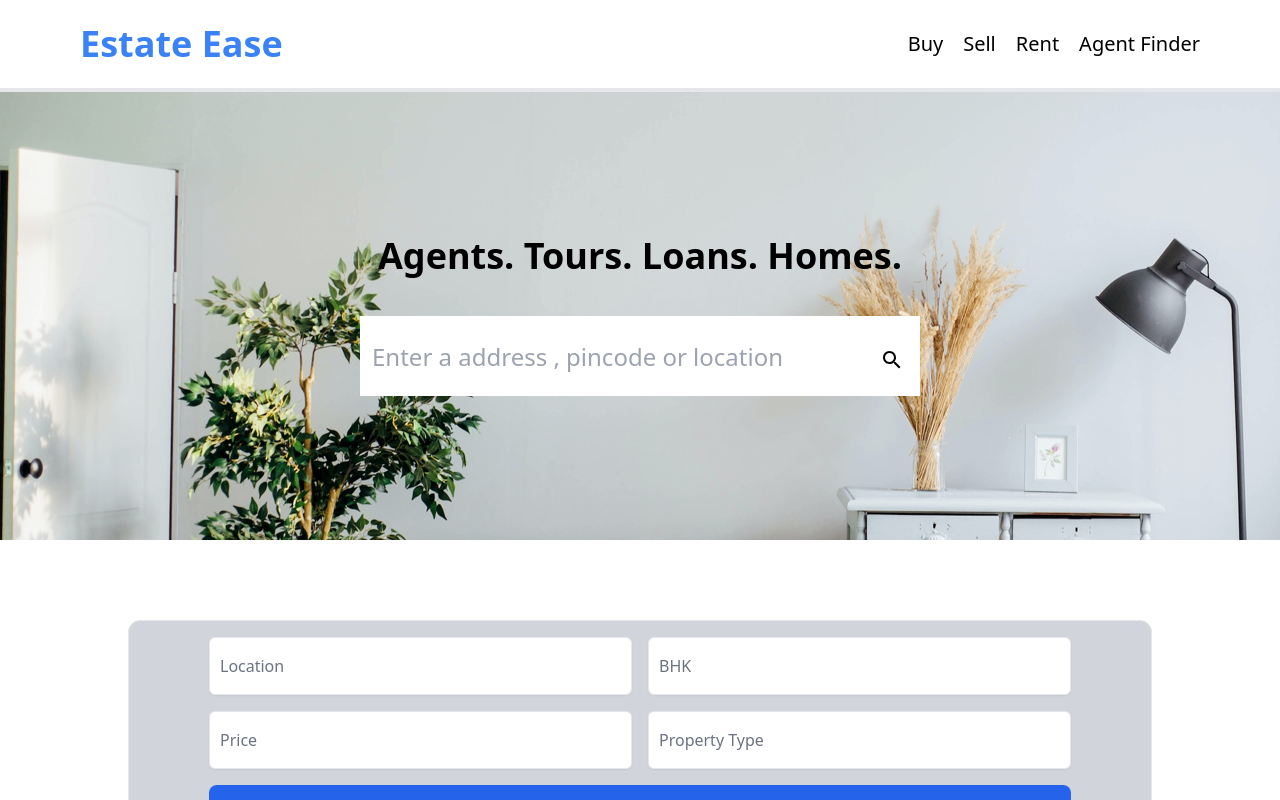
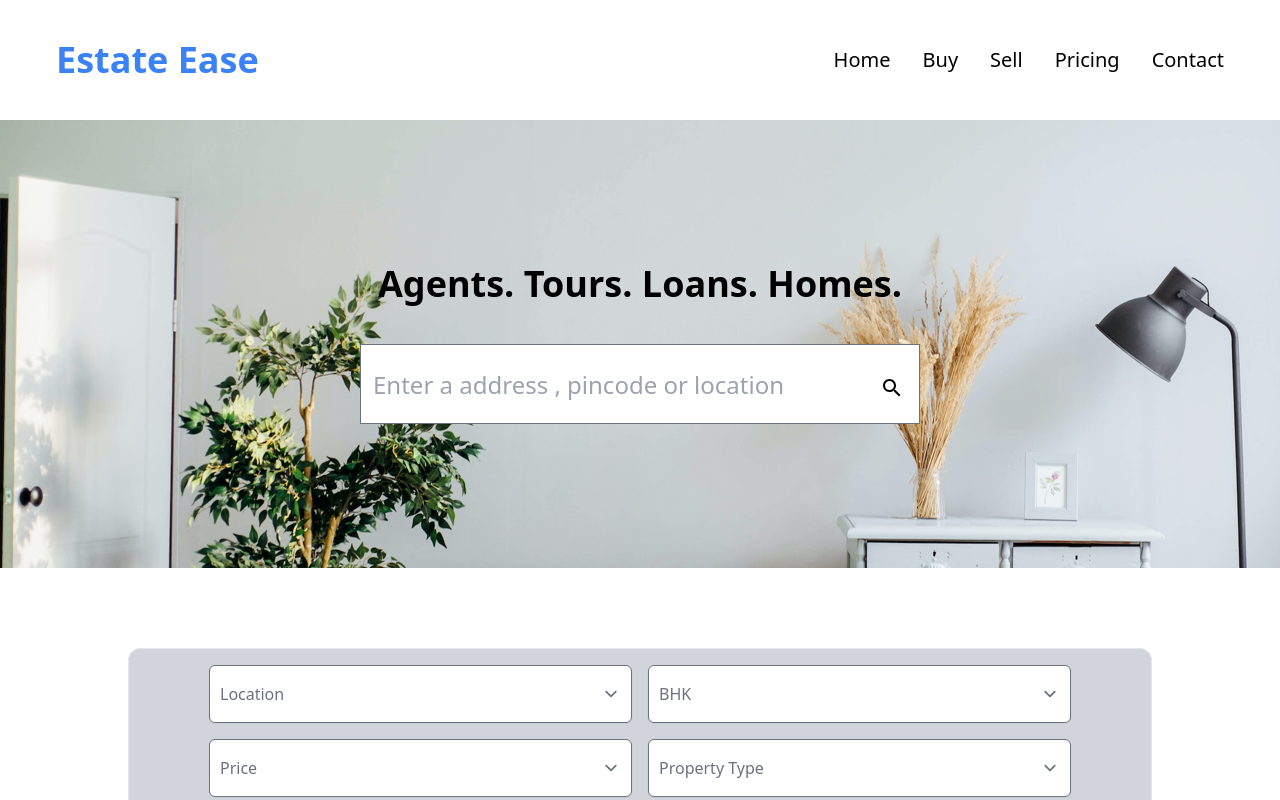
Before and after one commit to THEYASHGAUR/real-estate, a React (Vite) app: page / in a window 1280 px wide. Shown: the top 800 px of the page. Built offline with nearby package versions, Linux system fonts and the light colour scheme.

Commit message:
updated header

```diff
--- a/index.html
+++ b/index.html
@@ -4,10 +4,12 @@
     <meta charset="UTF-8" />
     <link rel="icon" type="image/svg+xml" href="/vite.svg" />
     <meta name="viewport" content="width=device-width, initial-scale=1.0" />
+    <link href="https://cdnjs.cloudflare.com/ajax/libs/flowbite/1.8.0/flowbite.min.css"  rel="stylesheet" />
     <title>Estate Ease</title>
   </head>
   <body>
     <div id="root"></div>
+    <script src="https://cdnjs.cloudflare.com/ajax/libs/flowbite/1.8.0/flowbite.min.js"></script>
     <script type="module" src="/src/main.jsx"></script>
   </body>
 </html>
--- a/src/components/Header.jsx
+++ b/src/components/Header.jsx
@@ -1,78 +1,83 @@
-// // import React from 'react';
+
+// import { useState } from 'react';
 // import MenuIcon from '@mui/icons-material/Menu';
 // import CloseIcon from '@mui/icons-material/Close';
 
-// const Header = () => {
-//     return (
-//         <div className="bg-white  border-b-4 h-auto md:h-28">
-//             <div className="p-4 md:p-6 flex flex-col md:flex-row items-center justify-between">
-//                 <div className="logo">
-//                     <p className="text-blue-500 font-extrabold text-2xl md:text-4xl">Estate Ease</p>
-//                 </div>
-//                 {/* menu */}
-//                 <nav className="mt-4 md:mt-0">
-//                     <ul className="flex flex-col md:flex-row md:items-center gap-2 md:gap-5">
-//                         <button className="text-base md:text-xl font-sans">Buy</button>
-//                         <button className="text-base md:text-xl font-sans">Sell</button>
-//                         <button className="text-base md:text-xl font-sans">Rent</button>
-//                         <button className="text-base md:text-xl font-sans">Agent Finder</button>
-//                     </ul>
-//                 </nav>
+const Header = () => {
+    // const [isMenuOpen, setIsMenuOpen] = useState(false);
 
-//                 <div className='hidden'>
-//                     <MenuIcon />
-//                 </div>
-//                 <div className='hidden'>
-//                     <CloseIcon />
-//                 </div>
-//             </div>
-//         </div>
-//     );
+    // const toggleMenu = () => {
+    //     setIsMenuOpen(!isMenuOpen);
     // };
 
-// export default Header;
+    return (
+        <>
 
+            {/* <div className="bg-white border-b-4 "> */}
+                {/* <div className=" lg:px-20 p-4  flex flex-row md:flex   items-center justify-between md:p-6  sm:flex "> */}
+                    {/* <div className="logo">
+                        <p className="text-blue-500 font-extrabold text-2xl md:text-4xl">Estate Ease</p>
+                    </div> */}
 
-import { useState } from 'react';
-import MenuIcon from '@mui/icons-material/Menu';
-import CloseIcon from '@mui/icons-material/Close';
-
-const Header = () => {
-    const [isMenuOpen, setIsMenuOpen] = useState(false);
-
-    const toggleMenu = () => {
-        setIsMenuOpen(!isMenuOpen);
-    };
-
-    return (
-        <div className="bg-white border-b-4 ">
-            <div className=" lg:px-20 p-4  flex flex-row md:flex   items-center justify-between md:p-6  sm:flex ">
-                <div className="logo">
-                    <p className="text-blue-500 font-extrabold text-2xl md:text-4xl">Estate Ease</p>
-                </div>
-
-                <div className='md:flex-col'>
+                    {/* <div className='md:flex-col'>
                         {/* Menu icon for mobile */}
-                    <div className="md:hidden">
+                    {/* <div className="md:hidden">
                             {isMenuOpen ? (
                                 <CloseIcon onClick={toggleMenu} className="text-xl cursor-pointer" />
                             ) : (
                                 <MenuIcon onClick={toggleMenu} className="text-xl cursor-pointer" />
                             )}
-                    </div>
+                        </div> */}
 
                     {/* Menu for tablet and desktop */}
-                    <nav className={`mt-4 md:mt-0 ${isMenuOpen ? 'block' : 'hidden'} md:flex md:items-center`}>
+                    {/* <nav className={`mt-4 md:mt-0 ${isMenuOpen ? 'block' : 'hidden'} md:flex md:items-center`}>
                             <ul className="flex flex-col md:flex-row md:items-center gap-2 md:gap-5">
                                 <button className="text-base md:text-xl font-sans">Buy</button>
                                 <button className="text-base md:text-xl font-sans">Sell</button>
                                 <button className="text-base md:text-xl font-sans">Rent</button>
                                 <button className="text-base md:text-xl font-sans">Agent Finder</button>
                             </ul>
-                    </nav>
+                        </nav> */}
+                {/* </div> */}
+            {/* </div> */}
+
+
+
+            <nav className="bg-white border-gray-200 dark:bg-white">
+                <div className="max-w-screen-xl flex flex-wrap items-center justify-between mx-10 py-10 p-4">
+                    <a href="/" className="flex items-center">
+                        {/* <img src="https://flowbite.com/docs/images/logo.svg" className="h-8 mr-3" alt="Flowbite Logo" /> */}
+                        <span className="self-center  font-semibold whitespace-nowrap text-blue-500 text-4xl">Estate Ease</span>
+                    </a>
+                    <button data-collapse-toggle="navbar-default" type="button" className="inline-flex items-center p-2 w-10 h-10 justify-center text-sm text-gray-500 rounded-lg md:hidden hover:bg-gray-100 focus:outline-none focus:ring-2 focus:ring-gray-200 dark:text-gray-400 dark:hover:bg-gray-700 dark:focus:ring-gray-600" aria-controls="navbar-default" aria-expanded="false">
+                        <span className="sr-only">Open main menu</span>
+                        <svg className="w-5 h-5" aria-hidden="true" xmlns="http://www.w3.org/2000/svg" fill="none" viewBox="0 0 17 14">
+                            <path stroke="currentColor" strokeLinecap="round" strokeLinejoin="round" strokeWidth="2" d="M1 1h15M1 7h15M1 13h15" />
+                        </svg>
+                    </button>
+                    <div className="hidden w-full md:block md:w-auto" id="navbar-default">
+                        <ul className="font-medium flex flex-col p-4 md:p-0 mt-4 border border-gray-100 rounded-lg bg-gray-50 md:flex-row md:space-x-8 md:mt-0 md:border-0 md:bg-white md:dark:bg-white dark:border-white">
+                            <li>
+                                <a href="#" className="block py-2 pl-3 pr-4 text-black bg-white rounded md:bg-transparent md:text-black md:p-0 dark:text-black md:dark:text-black text-xl" aria-current="page">Home</a>
+                            </li>
+                            <li>
+                                <a href="#" className="block py-2 pl-3 pr-4 text-black rounded hover:bg-gray-100 md:hover:bg-transparent md:border-0 md:text-black md:hover:text-blue-700 md:p-0 dark:text-black md:dark:hover:text-blue-500 dark:hover:bg-gray-700 dark:hover:text-white md:dark:hover:bg-transparent text-xl">Buy</a>
+                            </li>
+                            <li>
+                                <a href="#" className="block py-2 pl-3 pr-4 text-black rounded hover:bg-gray-100 md:hover:bg-transparent md:border-0 md:text-black md:hover:text-blue-700 md:p-0 dark:text-black md:dark:hover:text-blue-500 dark:hover:bg-gray-700 dark:hover:text-white md:dark:hover:bg-transparent text-xl">Sell</a>
+                            </li>
+                            <li>
+                                <a href="#" className="block py-2 pl-3 pr-4 text-black rounded hover:bg-gray-100 md:hover:bg-transparent md:border-0 md:text-black md:hover:text-blue-700 md:p-0 dark:text-black md:dark:hover:text-blue-500 dark:hover:bg-gray-700 dark:hover:text-white md:dark:hover:bg-transparent text-xl">Pricing</a>
+                            </li>
+                            <li>
+                                <a href="#" className="block py-2 pl-3 pr-4 text-black rounded hover:bg-gray-100 md:hover:bg-transparent md:border-0 md:text-black md:hover:text-blue-700 md:p-0 dark:text-black md:dark:hover:text-blue-500 dark:hover:bg-gray-700 dark:hover:text-white md:dark:hover:bg-transparent text-xl">Contact</a>
+                            </li>
+                        </ul>
                     </div>
                 </div>
-        </div>
+            </nav>
+        </>
+
     );
 };
 
--- a/src/components/Main.jsx
+++ b/src/components/Main.jsx
@@ -57,7 +57,7 @@
 
             {/* max-w-[1075px] */}
             {/* display section  */}
-            <section className="h-full my-20  p-10 bg-pink-100 mx-3 sm:mx-32  grid lg:grid-cols-3 md:grid-cols-2 sm:grid-cols-1 gap-3 rounded-xl">
+            <section className="h-full my-20  p-10 bg-pink-100 mx-3 sm:mx-40 sm:items-center md:mx-5  grid lg:grid-cols-3 md:grid-cols-2 sm:grid-cols-1 gap-3 rounded-xl">
                 <Card />
                 <Card />
                 <Card />
```
Lines whose indentation alone changed are shown as unchanged.
